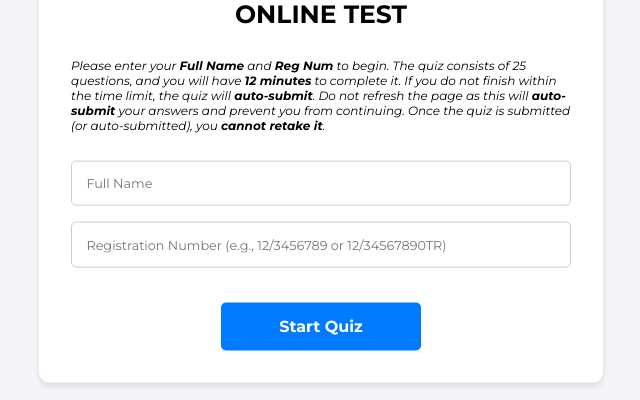
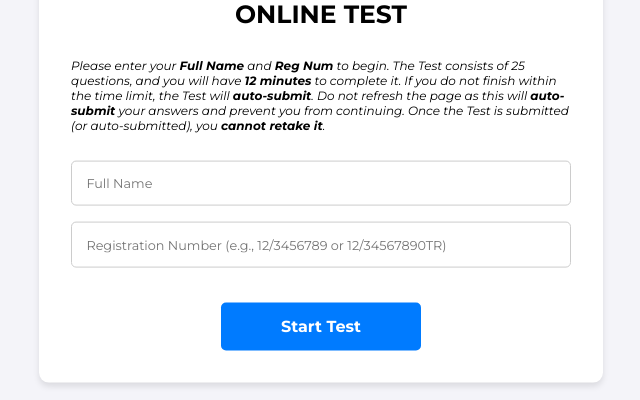
Before and after one commit to kachiDeGreat/quiz-app, a React (Create React App) app: page / in a window 1280 px wide. Shown: the part 249-649 px from the top of the page, without its empty margins (319-959 px from the left). Built offline with nearby package versions, Linux system fonts and the light colour scheme.

Commit message:
edit to the app.tsx file

```diff
--- a/src/App.tsx
+++ b/src/App.tsx
@@ -17,7 +17,7 @@ const App: React.FC = () => {
   // State for questions, selected questions, answers, and timer
   const [selectedQuestions, setSelectedQuestions] = useState<Question[]>([]);
   const [answers, setAnswers] = useState<{ [key: string]: string }>({});
-  const [timeLeft, setTimeLeft] = useState<number>(1 * 60); // 12 minutes in seconds
+  const [timeLeft, setTimeLeft] = useState<number>(12 * 60); // 12 minutes in seconds
   const [score, setScore] = useState<number | null>(null);
   const [fullName, setFullName] = useState<string>("");
   const [regNumber, setRegNumber] = useState<string>("");
@@ -123,7 +123,7 @@ const App: React.FC = () => {
           // Only mark as submitted if the data is successfully sent
           setScore(correctAnswers);
           setHasSubmitted(true);
-          toast.success("Quiz submitted!", {
+          toast.success("Test submitted!", {
             position: "top-center",
             autoClose: 8000,
             hideProgressBar: false,
@@ -200,7 +200,7 @@ const App: React.FC = () => {
     }
 
     if (checkSubmission()) {
-      toast.error("Can't submit quiz 2 times.", {
+      toast.error("Can't submit Test 2 times.", {
         theme: "colored",
         position: "top-center",
       });
@@ -232,12 +232,12 @@ const App: React.FC = () => {
           <div className="start-screen">
             <p>
               Please enter your <strong>Full Name</strong> and{" "}
-              <strong>Reg Num</strong> to begin. The quiz consists of 25
+              <strong>Reg Num</strong> to begin. The Test consists of 25
               questions, and you will have <strong>12 minutes</strong> to
-              complete it. If you do not finish within the time limit, the quiz
+              complete it. If you do not finish within the time limit, the Test
               will <strong>auto-submit</strong>. Do not refresh the page as this
               will <strong>auto-submit</strong> your answers and prevent you
-              from continuing. Once the quiz is submitted (or auto-submitted),
+              from continuing. Once the Test is submitted (or auto-submitted),
               you <strong>cannot retake it</strong>.
             </p>
 
@@ -255,7 +255,7 @@ const App: React.FC = () => {
             />
             <center>
               <br />
-              <button onClick={handleStartQuiz}>Start Quiz</button>
+              <button onClick={handleStartQuiz}>Start Test</button>
               <br />
             </center>
           </div>
@@ -323,13 +323,13 @@ const App: React.FC = () => {
                 className="submit-button"
                 disabled={isSubmitting} // Disable button while submitting
               >
-                {isSubmitting ? "Submitting..." : "Submit Quiz"}
+                {isSubmitting ? "Submitting..." : "Submit Test"}
               </button>
             </center>
           </div>
         ) : (
           <div className="results">
-            <h2>Quiz Submitted!</h2>
+            <h2>Test Submitted!</h2>
             {/* <p>Thank you for submitting!</p> */}
           </div>
         )}
```
